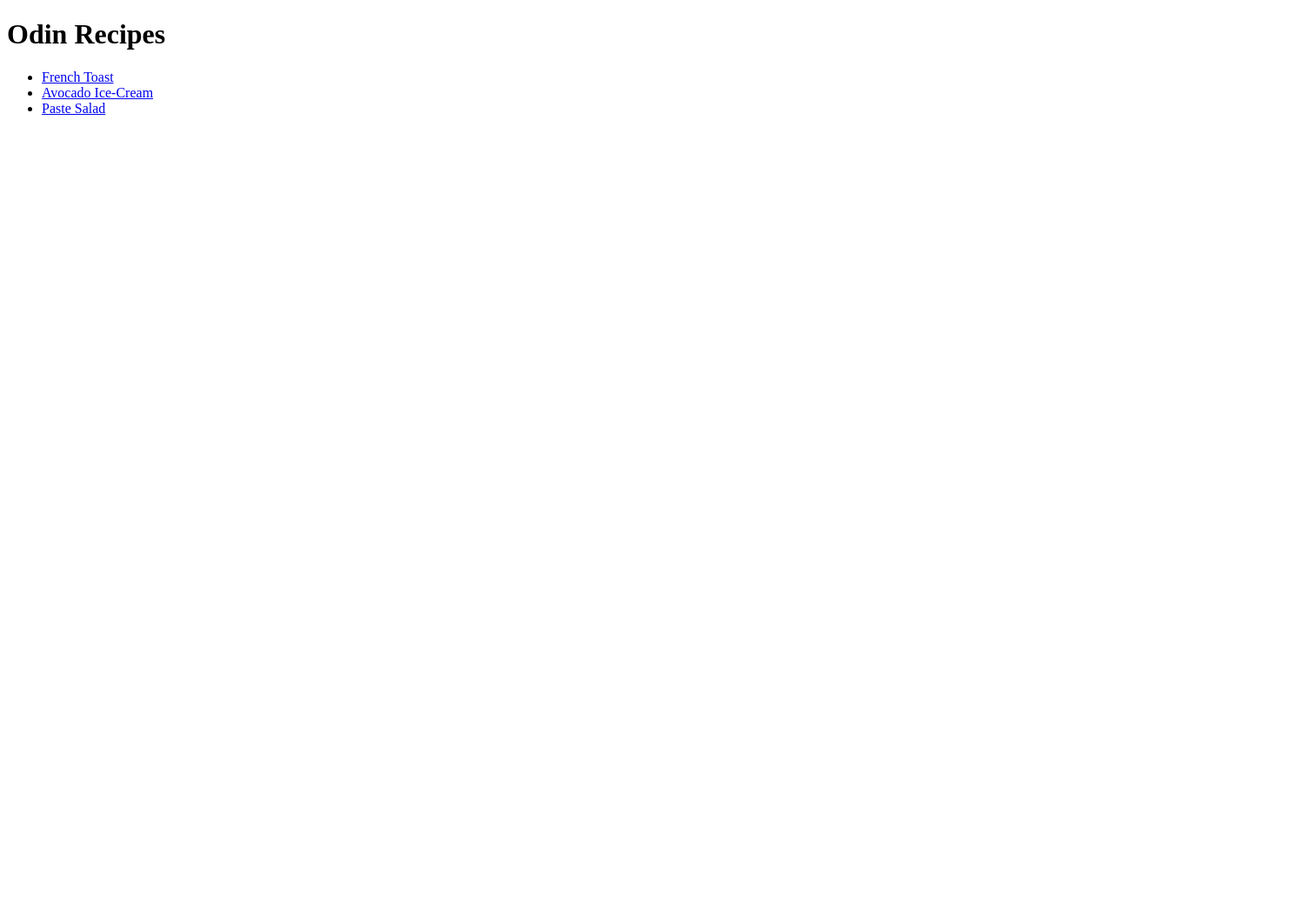
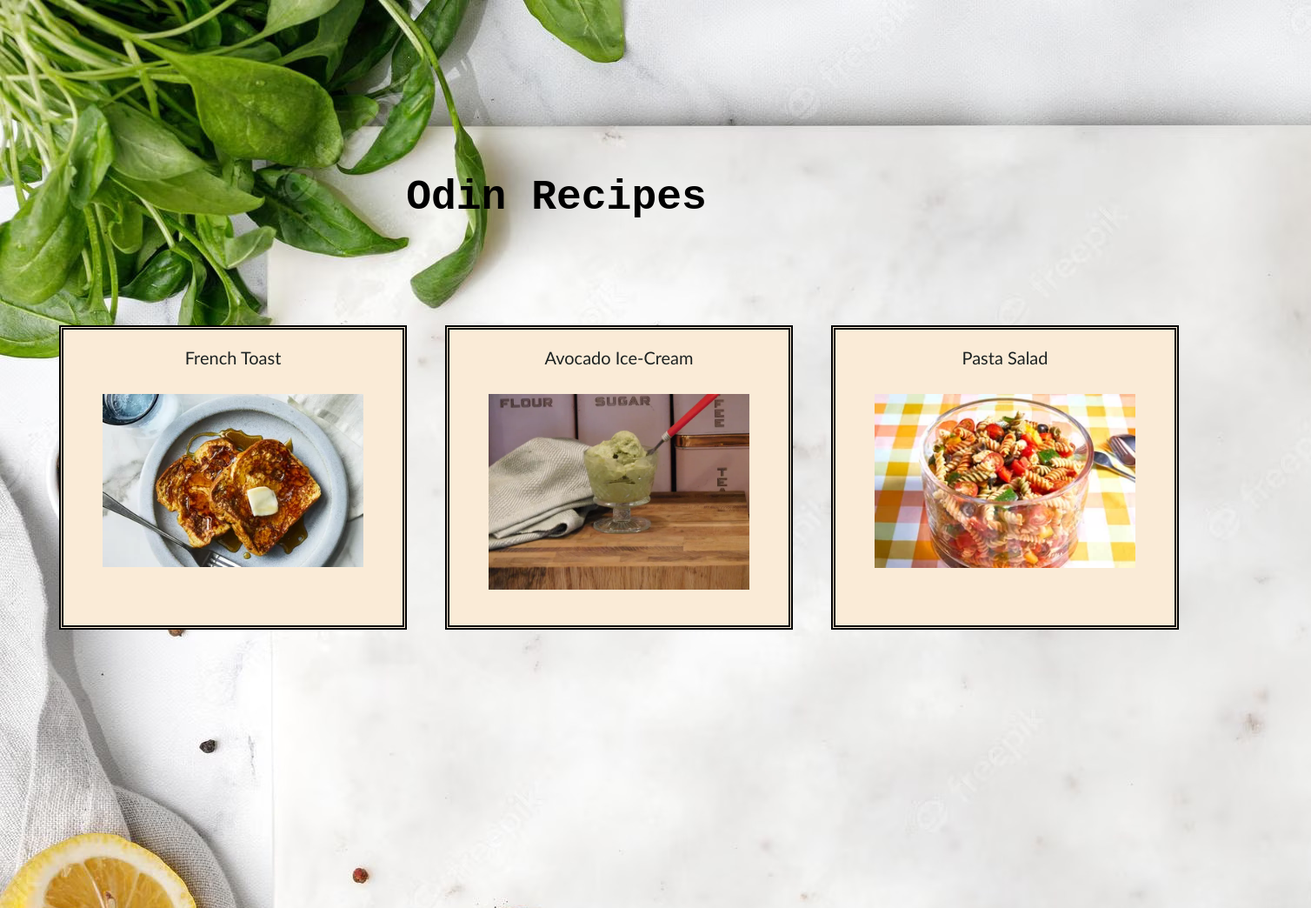
Before and after one commit to arnnv/odin-recipes, a plain HTML site: page index.html in a window 1280 px wide. Shown: the whole page at 87% size, 1508 px wide, since content can reach past the window. Before the commit the page ends 800 px from the top, so only its background shows below. Drawn offline with Linux system fonts and the light colour scheme.

Commit message:
Update home page layout
Centered the recipes along with titles.
Added borders and colors to recipe names.

```diff
--- a/index.html
+++ b/index.html
@@ -3,13 +3,38 @@
   <head>
     <meta charset="UTF-8" />
     <title>Odin Recipes</title>
+    <link rel="stylesheet" href="./styles/style.css" />
   </head>
+
   <body>
-    <h1>Odin Recipes</h1>
-    <ul>
-      <li><a href="./recipes/french-toast.html">French Toast</a></li>
-      <li><a href="./recipes/avocado-icecream.html">Avocado Ice-Cream</a></li>
-      <li><a href="./recipes/pasta-salad.html">Paste Salad</a></li>
-    </ul>
+    <div class="container">
+      <!-- <img src="./img/wallpaper.jpg" alt="Recipe page background" /> -->
+      <h1 class="mainHeading">Odin Recipes</h1>
+      <div class="recipeList">
+        <ul>
+          <li>
+            <a href="./recipes/french-toast.html">
+              <div>
+                French Toast
+                <img src="./img/french-toast.webp" />
+              </div>
+            </a>
+          </li>
+          <li>
+            <a href="./recipes/avocado-icecream.html">
+              <div>
+                Avocado Ice-Cream
+                <img src="./img/avocado-ice-cream.webp" /></div
+            ></a>
+          </li>
+          <li>
+            <a href="./recipes/pasta-salad.html">
+              <div>Pasta Salad</div>
+              <img src="./img/pasta-salad.webp"
+            /></a>
+          </li>
+        </ul>
+      </div>
+    </div>
   </body>
 </html>
```
Also changed, not shown: recipes/avocado-icecream.html (+18 -14 lines), img/wallpaper.avif (added), img/wallpaper.jpg (added).
